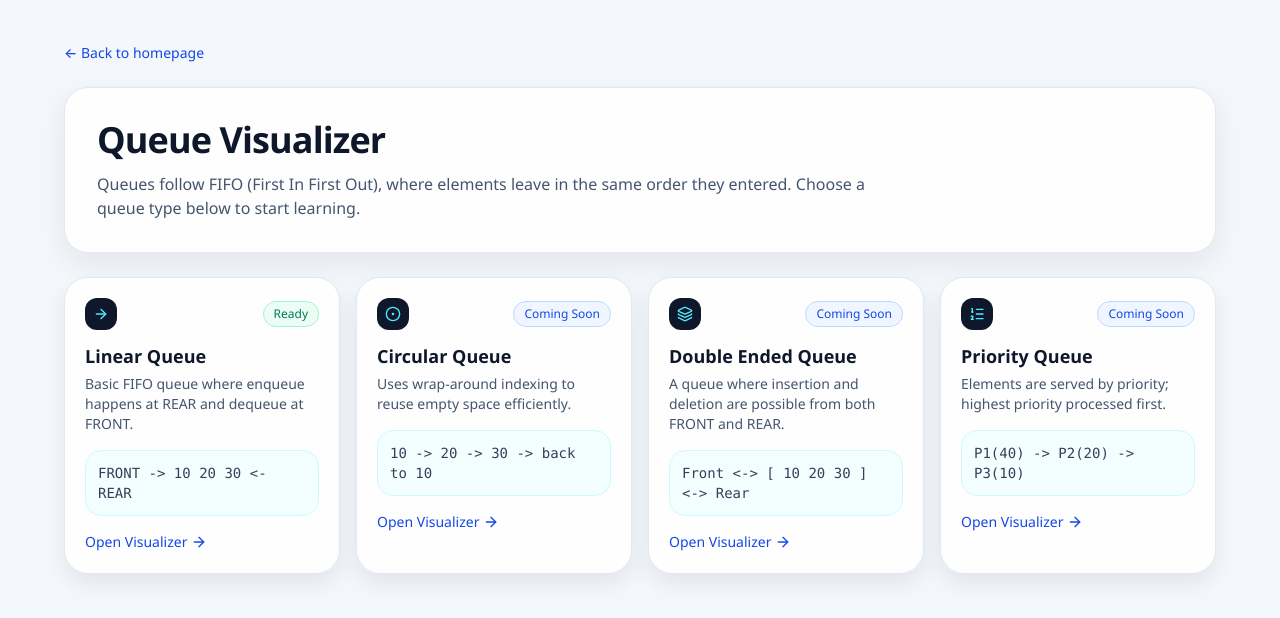
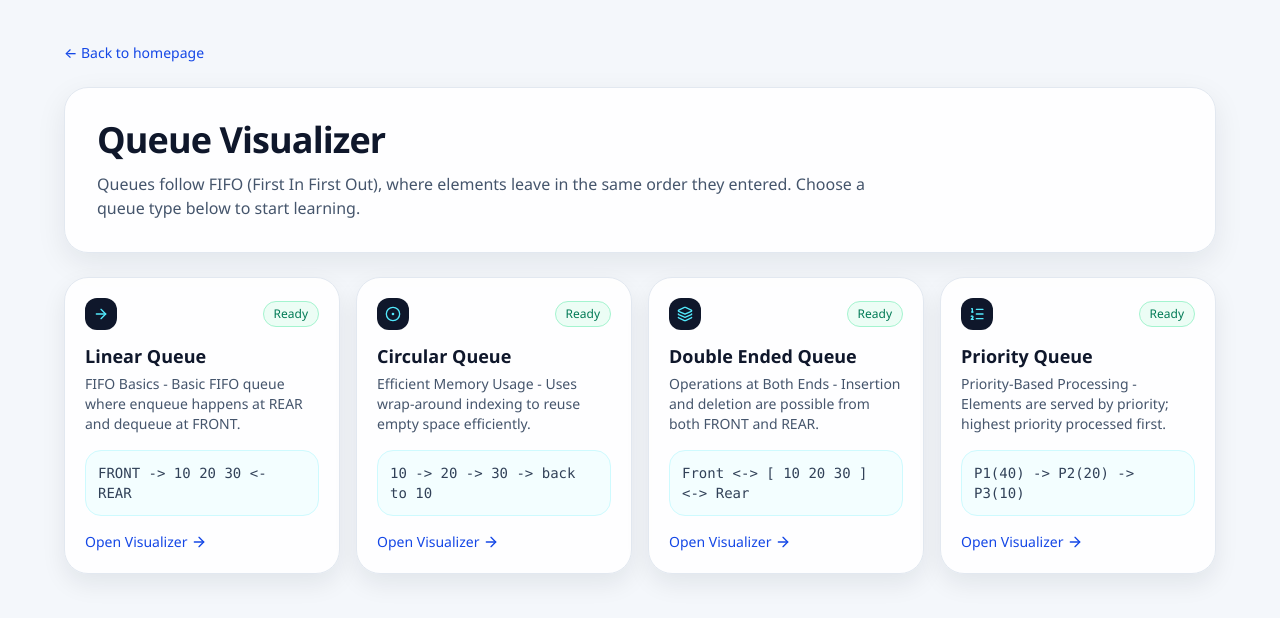
Before and after one commit to prabhakarshukla/DSA_Visualizer, a Next.js app: page /queue in a window 1280 px wide. Shown: the top 618 px of the page. Built offline with nearby package versions, Linux system fonts and the light colour scheme.

Commit message:
module tag issue fixed

```diff
--- a/app/queue/page.tsx
+++ b/app/queue/page.tsx
@@ -9,7 +9,7 @@ type QueueOption = {
   title: string;
   description: string;
   href: string;
-  status: "Ready" | "Coming Soon";
+  status: "Ready";
   icon: ReactNode;
   preview: string;
 };
@@ -17,7 +17,7 @@ type QueueOption = {
 const queueOptions: QueueOption[] = [
   {
     title: "Linear Queue",
-    description: "Basic FIFO queue where enqueue happens at REAR and dequeue at FRONT.",
+    description: "FIFO Basics - Basic FIFO queue where enqueue happens at REAR and dequeue at FRONT.",
     href: "/queue/linear",
     status: "Ready",
     icon: <ArrowRight className="h-4 w-4" />,
@@ -25,25 +25,25 @@ const queueOptions: QueueOption[] = [
   },
   {
     title: "Circular Queue",
-    description: "Uses wrap-around indexing to reuse empty space efficiently.",
+    description: "Efficient Memory Usage - Uses wrap-around indexing to reuse empty space efficiently.",
     href: "/queue/circular",
-    status: "Coming Soon",
+    status: "Ready",
     icon: <CircleDot className="h-4 w-4" />,
     preview: "10 -> 20 -> 30 -> back to 10",
   },
   {
     title: "Double Ended Queue",
-    description: "A queue where insertion and deletion are possible from both FRONT and REAR.",
+    description: "Operations at Both Ends - Insertion and deletion are possible from both FRONT and REAR.",
     href: "/queue/deque",
-    status: "Coming Soon",
+    status: "Ready",
     icon: <Layers3 className="h-4 w-4" />,
     preview: "Front <-> [ 10 20 30 ] <-> Rear",
   },
   {
     title: "Priority Queue",
-    description: "Elements are served by priority; highest priority processed first.",
+    description: "Priority-Based Processing - Elements are served by priority; highest priority processed first.",
     href: "/queue/priority",
-    status: "Coming Soon",
+    status: "Ready",
     icon: <ListOrdered className="h-4 w-4" />,
     preview: "P1(40) -> P2(20) -> P3(10)",
   },
@@ -79,9 +79,7 @@ export default function QueueOverviewPage() {
                 <span className="rounded-xl bg-slate-900 p-2 text-cyan-300">{option.icon}</span>
                 <span
                   className={`rounded-full border px-2.5 py-1 text-xs font-medium ${
-                    option.status === "Ready"
-                      ? "border-emerald-200 bg-emerald-50 text-emerald-700"
-                      : "border-blue-200 bg-blue-50 text-blue-700"
+                    "border-emerald-200 bg-emerald-50 text-emerald-700"
                   }`}
                 >
                   {option.status}
```
